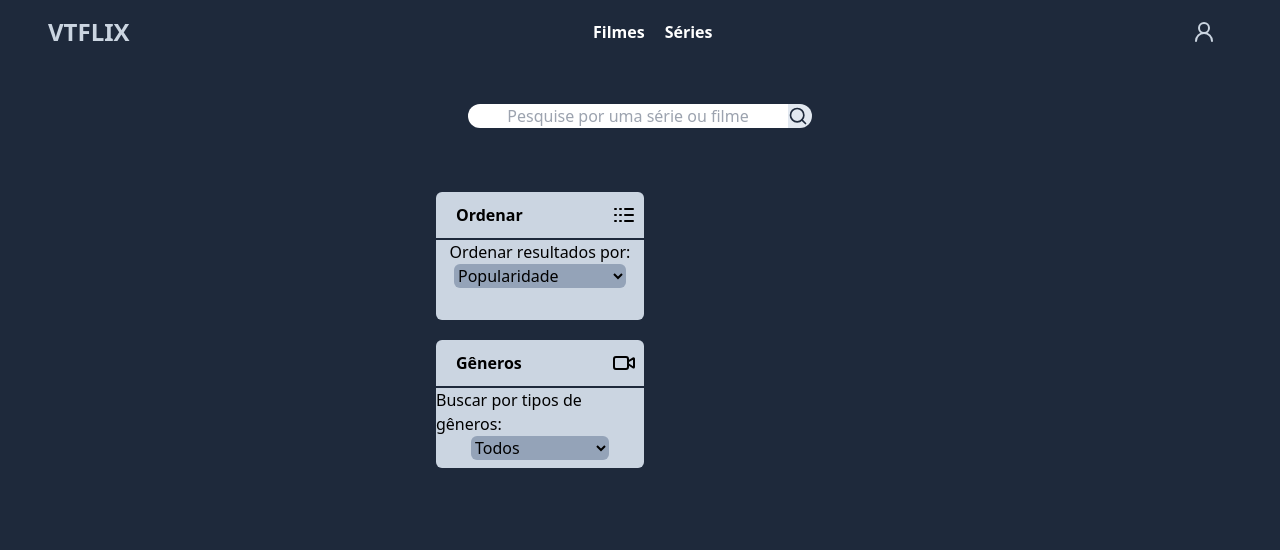
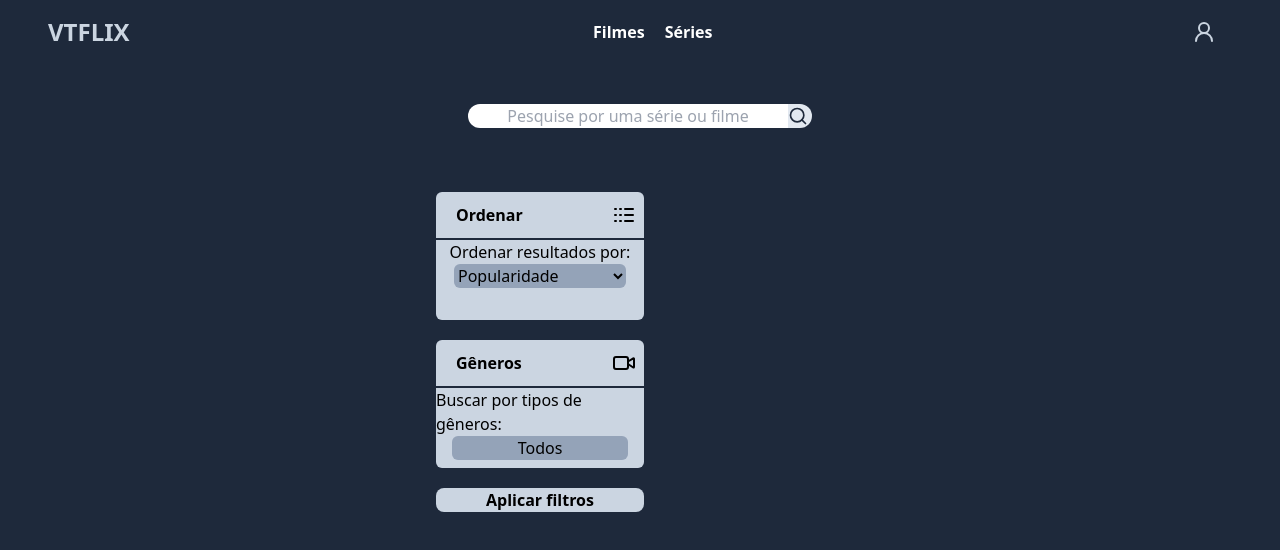
Before and after one commit to victorschmidt21/ProjetoReact, a React (Vite) app: page / in a window 1280 px wide. Shown: the top 550 px of the page. Built offline with nearby package versions, Linux system fonts and the light colour scheme; no server answers.

Commit message:
Feat: Modal de Gêneros estilizado.

```diff
--- a/index.html
+++ b/index.html
@@ -5,7 +5,7 @@
     <link rel="icon" type="image/svg+xml" href="/vite.svg" />
     <link rel="stylesheet" href="./src/index.css" />
     <meta name="viewport" content="width=device-width, initial-scale=1.0" />
-    <title>Vite + React</title>
+    <title>VTFLIX</title>
   </head>
   <body>
     <div id="root"></div>
--- /dev/null
+++ b/src/components/ButtonApllyFilters.jsx
@@ -0,0 +1,11 @@
+import Movies from "./Movies";
+
+function ButtonApllyFilters() {
+    return (
+        <div className="bg-slate-300 rounded-lg flex items-center justify-center font-semibold">
+            <button>Aplicar filtros</button>
+        </div>
+    )
+}
+
+export default ButtonApllyFilters;
--- a/src/components/Filter.jsx
+++ b/src/components/Filter.jsx
@@ -1,12 +1,13 @@
 import Order from "./Order";
 import Genres from "./Genres";
+import ButtonApllyFilters from "./buttonApllyFilters";
 
 function Filter() {
     return (
     <div className="flex flex-col  mt-16 gap-5">
     <Order />
-    <Genres type="movie"/>
-
+    <Genres/>
+    <ButtonApllyFilters />
     </div>
     )
 }
--- a/src/components/Genres.jsx
+++ b/src/components/Genres.jsx
@@ -1,6 +1,12 @@
 import { VideoIcon } from "lucide-react";
+import ModalGenre from "./ModalGenre";
+import { useState } from "react";
+import { ArrowDown } from "lucide-react";
 
-function Genres(props) {
+function Genres() {
+
+    const [valueButton, setValueButton] = useState("Todos");
+    const [open, setOpen] = useState(false);
   return (
     <div className="bg-slate-300 w-52 rounded-md h-32">
       <div className=" h-12 flex items-center justify-between border-b-2 border-b-slate-800">
@@ -9,39 +15,8 @@ function Genres(props) {
       </div>
       <div className="flex items-center flex-col">
         <h1>Buscar por tipos de gêneros:</h1>
-        {props.type === "movie" ? (
-          <select id="SelectOrder" className="rounded-md bg-slate-400">
-            <option value="All">Todos</option>
-            <option value="Popularity">Ação</option>
-            <option value="Classification">Aventura</option>
-            <option value="Date">Animação</option>
-            <option value="title">Comédia</option>
-            <option value="Classification">Documentário</option>
-            <option value="Date">Família</option>
-            <option value="title">Fantasia</option>
-            <option value="Classification">Terror</option>
-            <option value="title">Mistério</option>
-            <option value="Popularity">Romance</option>
-            <option value="Classification">Ficção científica</option>
-            <option value="Date">Guerra</option>
-          </select>
-        ) : (
-          <select id="SelectOrder" className="rounded-md bg-slate-400">
-            <option value="All">Todos</option>
-            <option value="Popularity">Ação</option>
-            <option value="Classification">Animação</option>
-            <option value="title">Comédia</option>
-            <option value="Popularity">Crime</option>
-            <option value="Classification">Documentário</option>
-            <option value="Date">Família</option>
-            <option value="title">Drama</option>
-            <option value="Popularity">Mistério</option>
-            <option value="Classification">Kids</option>
-            <option value="Date">News</option>
-            <option value="title">Reality</option>
-            <option value="Popularity">Sci-Fi</option>
-          </select>
-        )}
+          <button onClick={()=> setOpen(true)}id="SelectOrder" className="rounded-md bg-slate-400 flex w-44 justify-center gap-4">{valueButton}</button>
+          <ModalGenre isOpen={open} setOpen={setOpen} type="tv" setValueButton={setValueButton}/>
       </div>
     </div>
   );
--- /dev/null
+++ b/src/components/ModalGenre.jsx
@@ -0,0 +1,53 @@
+import { X } from "lucide-react";
+import { useEffect, useState } from "react";
+
+function ModalGenre({ isOpen, setOpen, type, setValueButton }) {
+  const url = `https://api.themoviedb.org/3/genre/${type}/list?language=pt`;
+  const token =
+    "eyJhbGciOiJIUzI1NiJ9.eyJhdWQiOiJkNGUwYjEwOGU1OWRlMzlkY2I3MTZjNDdlMjUxZWFjYSIsIm5iZiI6MTcyODMxOTA2Ny4yMTcsInN1YiI6IjY3MDQwZTViYTVmMjlmNDNhNTczZjc2MSIsInNjb3BlcyI6WyJhcGlfcmVhZCJdLCJ2ZXJzaW9uIjoxfQ.If42fCe1yeB_KTRQlecFh4G6OOkroxYjaqnqHx-9mq4";
+  const [genres, setGenres] = useState([]);
+  useEffect(() => {
+    const requisition = async () => {
+      const data = await fetch(url, {
+        method: "GET",
+        headers: {
+          Authorization: `Bearer ${token}`,
+        },
+      });
+      const response = await data.json();
+      setGenres(response.genres);
+    };
+    requisition();
+  }, []);
+  if (isOpen) {
+    return (
+      <div className="fixed inset-0 bg-black bg-opacity-50 flex items-center justify-center z-50">
+        <div className="h-96  w-100 bg-slate-300 rounded-md">
+          <div className="flex justify-between h-12 border-b-2 border-b-slate-800">
+            <h1 className="m-3 font-semibold">Gêneros</h1>
+            <button
+              className="m-3 font-semibold"
+              onClick={() => setOpen(false)}
+            >
+              <X />
+            </button>
+          </div>
+          <div className="grid grid-cols-5 gap-10 m-5">
+            {genres.map((genre) => (
+              <button
+                className="font-semibold"
+                onClick={() => (setValueButton(genre.name), setOpen(false))}
+              >
+                {genre.name}
+              </button>
+            ))}
+          </div>
+        </div>
+      </div>
+    );
+  } else {
+    return <></>;
+  }
+}
+
+export default ModalGenre;
--- a/src/components/Movies.jsx
+++ b/src/components/Movies.jsx
@@ -1,7 +1,7 @@
 import React from "react";
 import { useState, useEffect } from "react";
 
-const url = "https://api.themoviedb.org/3/discover/tv?include_adult=false&include_video=false&language=pt-BR&page=5&sort_by=popularity.desc";
+const url = "https://api.themoviedb.org/3/discover/movie?include_adult=false&include_video=false&language=pt-BR&page=5&sort_by=popularity.desc";
 const token = "eyJhbGciOiJIUzI1NiJ9.eyJhdWQiOiJkNGUwYjEwOGU1OWRlMzlkY2I3MTZjNDdlMjUxZWFjYSIsIm5iZiI6MTcyODMxOTA2Ny4yMTcsInN1YiI6IjY3MDQwZTViYTVmMjlmNDNhNTczZjc2MSIsInNjb3BlcyI6WyJhcGlfcmVhZCJdLCJ2ZXJzaW9uIjoxfQ.If42fCe1yeB_KTRQlecFh4G6OOkroxYjaqnqHx-9mq4";
 
 function Movies() {
@@ -35,7 +35,7 @@ function Movies() {
               alt={filme.title}
               className="h-55 w-40 m-2 rounded-md"
             ></img>
-            <h1 className="mb-2 font-semibold text-slate-900">{filme.name}</h1>
+            <h1 className="mb-2 font-semibold text-slate-900">{filme.title}</h1>
           </button>
         ))}
       </div>
```
